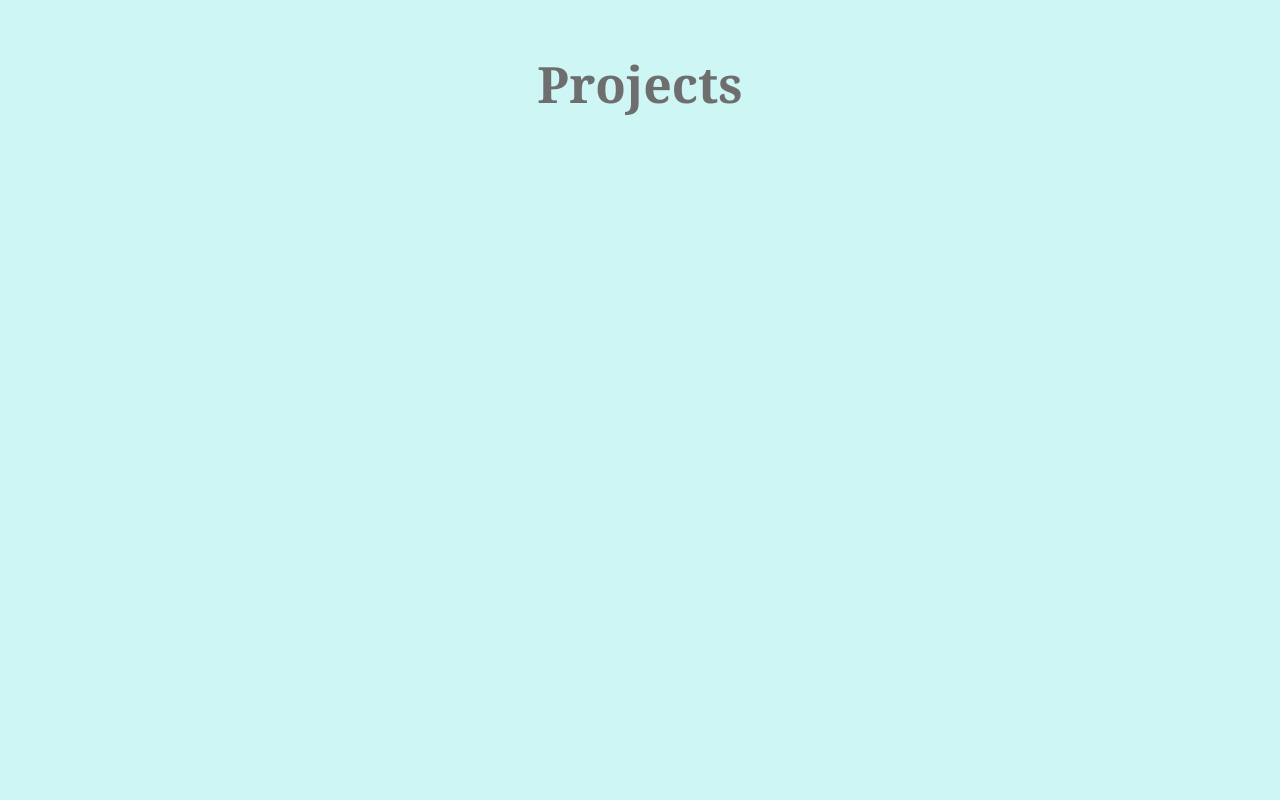
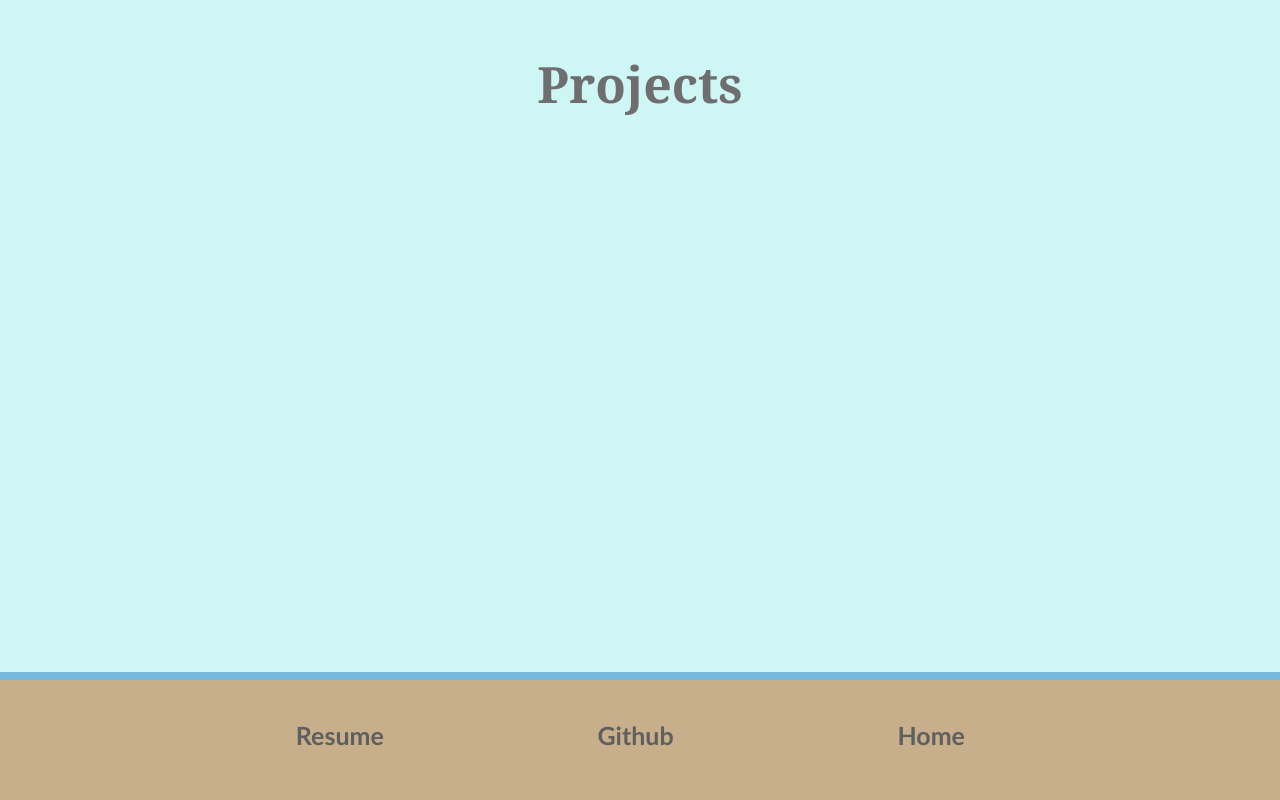
Before and after one commit to Oneman2feet/Oneman2feet.github.io, a plain HTML site: page projects.html in a window 1280 px wide. Drawn offline with Linux system fonts and the light colour scheme.

Commit message:
added footer to projects page

```diff
--- a/projects.html
+++ b/projects.html
@@ -7,6 +7,14 @@
 
 <body>
   <h1>Projects</h1>
+
+  <footer>
+    <nav>
+      <a href="resume.pdf">Resume</a>
+      <a href="http://github.com/Oneman2feet/">Github</a>
+      <a href="index.html">Home</a>
+    </nav>
+  </footer>
 </body>
 
 </html>
--- a/tools/projects.css
+++ b/tools/projects.css
@@ -1,6 +1,11 @@
 * { margin: 0; padding: 0; }
 html,body { width: 100%; }
 
-body { background: #CEF6F5; }
+body { background: #CEF6F5; min-height: 100%; }
 
 h1 { font-size: 50px; padding: 50px; text-align: center; font-family: Georgia, serif; color: #6E6E6E; }
+
+footer { width: 100%; height: 120px; background: #C8AF8C; border-top: 8px solid #76B8DE; position: absolute; bottom: 0; }
+footer nav { width: 70%; margin: 0 15%; }
+footer nav a { display: block; width: 33%; float: left; text-align: center; padding: 40px 0;
+       	       font-family: "Trebuchet MS", Helvetica, sans-serif; font-size: 25px; font-weight: bold; text-decoration: none; color: #5F5F5F; }
```
